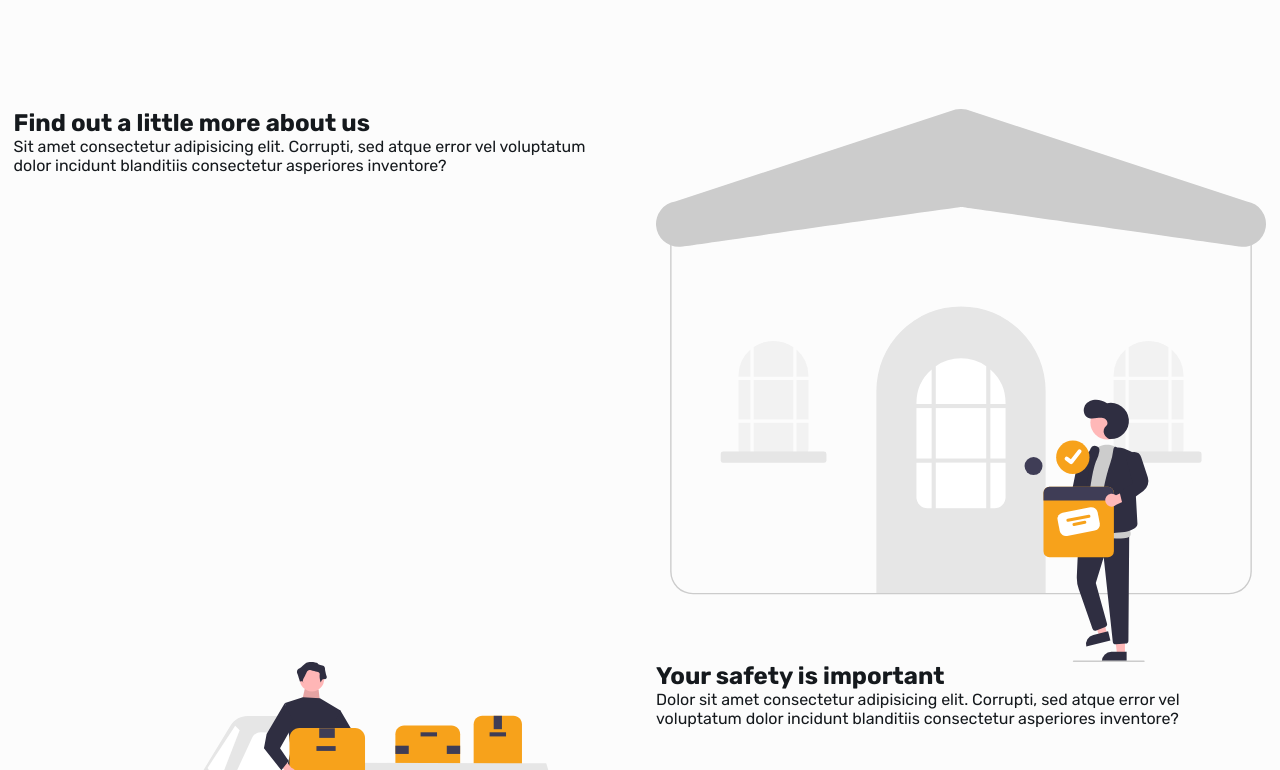
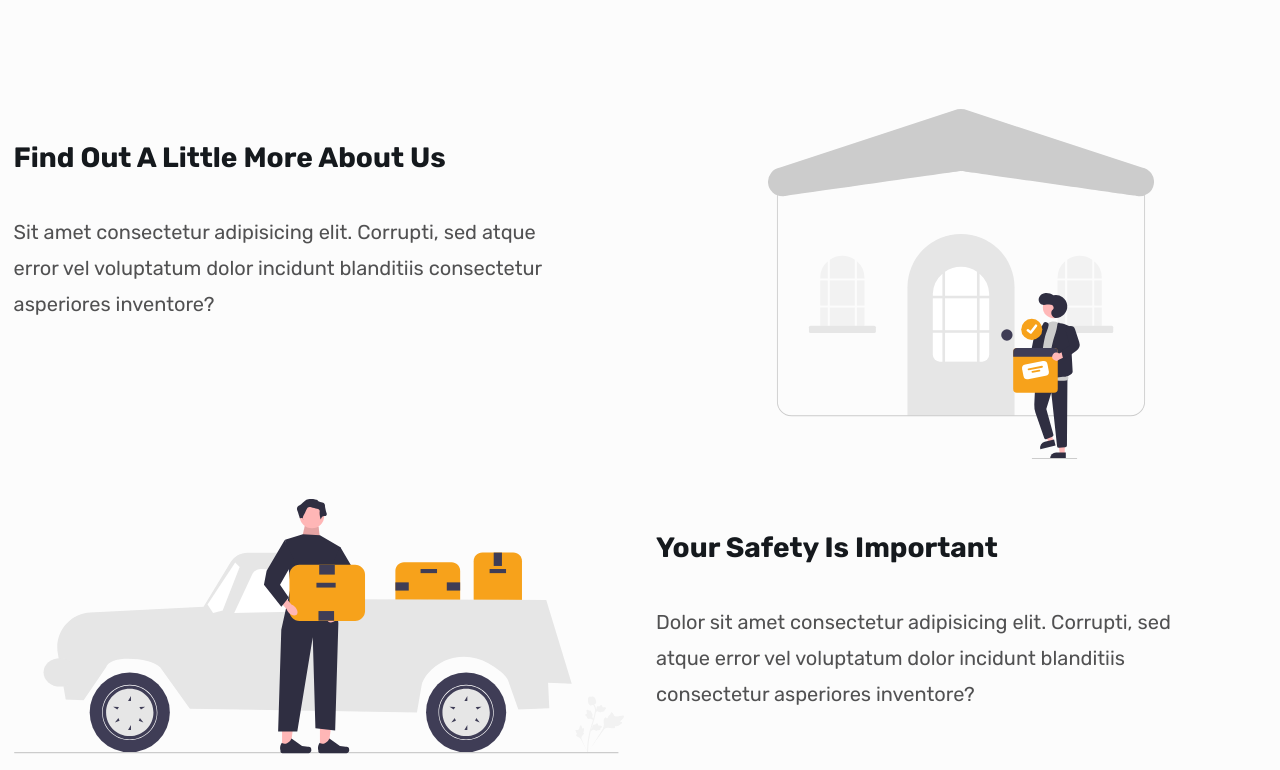
Before and after one commit to adrjmiranda/delivery-landing-page-design, a website built with webpack: page index.html in a window 1280 px wide. Shown: the part 470-1240 px from the top of the page. Built offline with nearby package versions, Linux system fonts and the light colour scheme.

Commit message:
style: created style for about section

```diff
--- a/assets/css/style.css
+++ b/assets/css/style.css
@@ -18,6 +18,7 @@
 	/* Font Size */
 	--base-fs: 0.95rem;
 	--lg-fs: 1.25rem;
+	--xl-fs: 1.75rem;
 	--xxl-fs: 2.75rem;
 
 	/* Font Weight */
@@ -82,6 +83,9 @@ img {
 	height: auto;
 }
 
+p {
+	line-height: 1.8;
+}
 /***************** Reusable *******************/
 .container {
 	max-width: var(--container-mw);
@@ -219,7 +223,38 @@ img {
 /************** End of HOME ***************/
 
 /***************** ABOUT *******************/
-/* TODO: Create ABOUT style */
+.about-content {
+	display: flex;
+	flex-direction: column;
+	gap: 2.5rem;
+}
+
+.about-img {
+	max-height: 350px;
+}
+
+.about-img img {
+	height: 100%;
+	margin: auto;
+}
+
+.about-text {
+	padding-block: 2rem;
+}
+
+.about-title {
+	font-size: var(--xl-fs);
+	text-transform: capitalize;
+	margin-bottom: 2.5rem;
+	font-weight: var(--bold-fw);
+}
+
+.about-description {
+	font-size: var(--lg-fs);
+	color: var(--gray-color);
+	font-weight: var(--normal-fw);
+	max-width: 90%;
+}
 /************** End of ABOUT ***************/
 
 /***************** SERVICES *******************/
```
